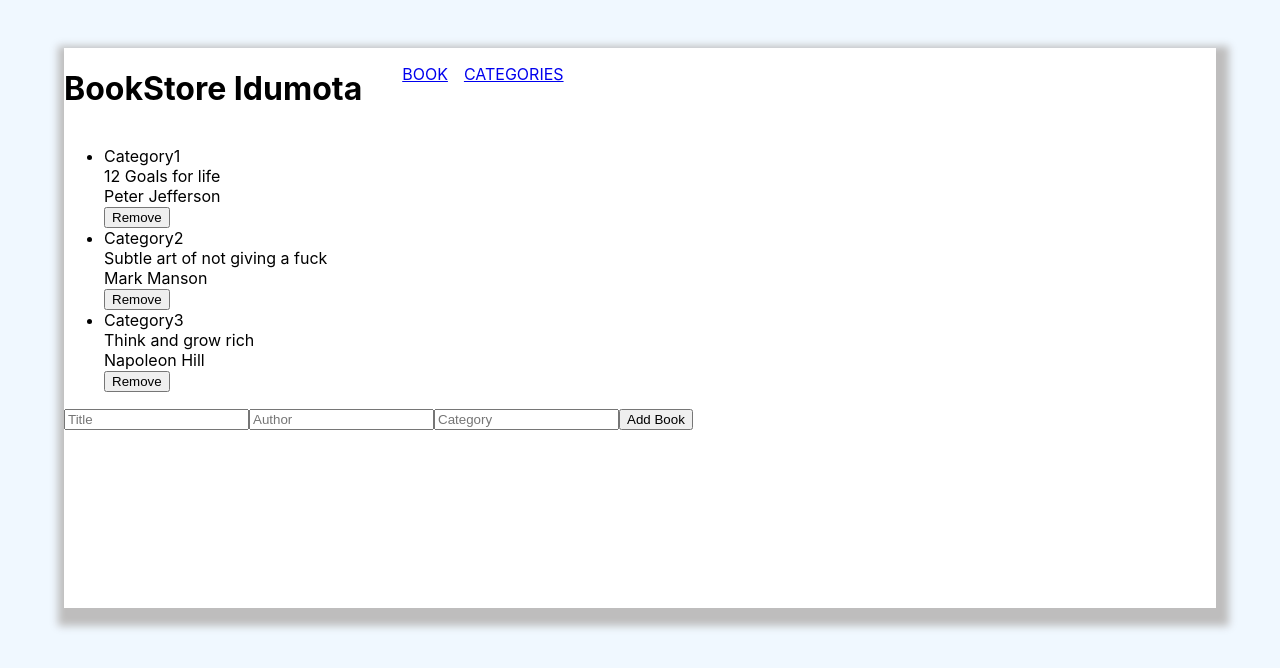
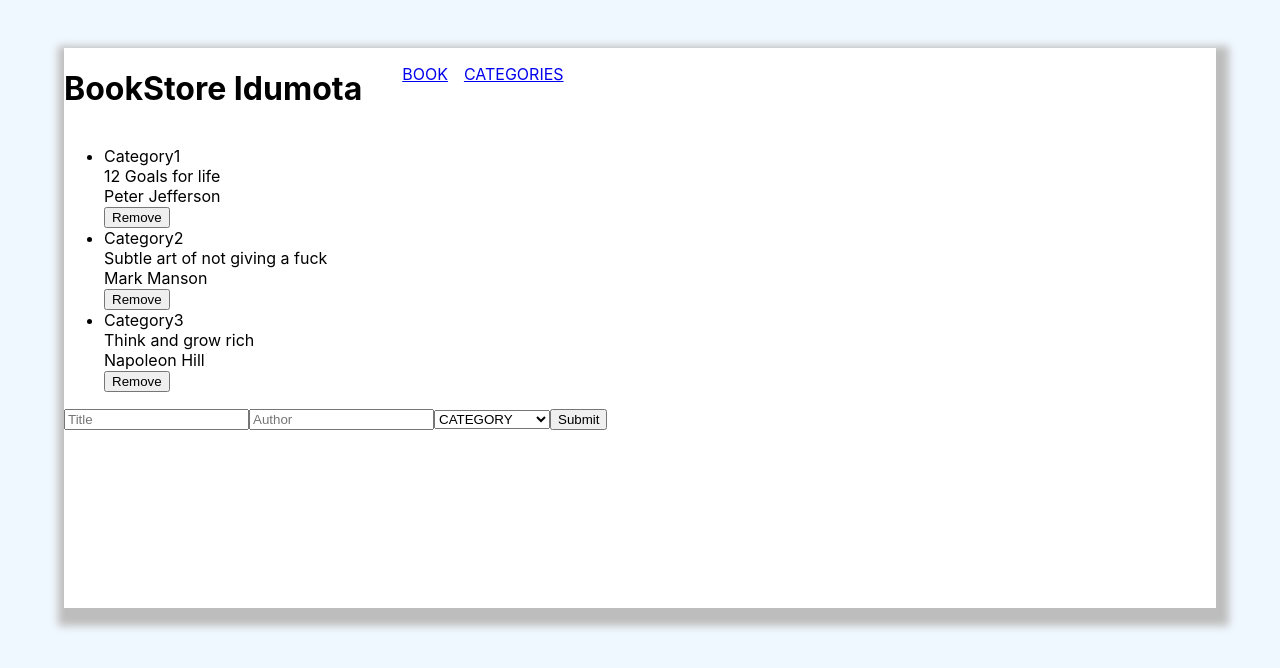
Before and after one commit to V0pe/Bookstore, a React (Create React App) app: page / in a window 1280 px wide. Shown: the top 668 px of the page. Built offline with nearby package versions, Linux system fonts and the light colour scheme.

Commit message:
modified the form element

```diff
--- a/src/components/AddBook.js
+++ b/src/components/AddBook.js
@@ -15,15 +15,12 @@ const AddBook = () => {
 
   const handleSubmit = (e) => {
     e.preventDefault();
-
-    const newBook = {
+    dispatch(addBook({
       id: uuidv4(),
       title,
       author,
       category,
-    };
-
-    dispatch(addBook(newBook));
+    }));
     setBook({
       title: '',
       author: '',
@@ -56,15 +53,20 @@ const AddBook = () => {
         onChange={handleChange}
         required
       />
-      <input
-        type="text"
-        placeholder="Category"
+      <select
         name="category"
+        id="category"
         value={category}
         onChange={handleChange}
         required
-      />
-      <input type="submit" value="Add Book" className="add-btn" />
+      >
+        <option selected="true" value="">CATEGORY</option>
+        <option value="Romance">ROMANCE</option>
+        <option value="Adventure">ADVENTURE</option>
+        <option value="Educational">EDUCATIONAL</option>
+        <option value="Historical">HISTORICAL</option>
+      </select>
+      <input type="submit" value="Submit" className="add-btn" />
 
     </form>
   );
```
